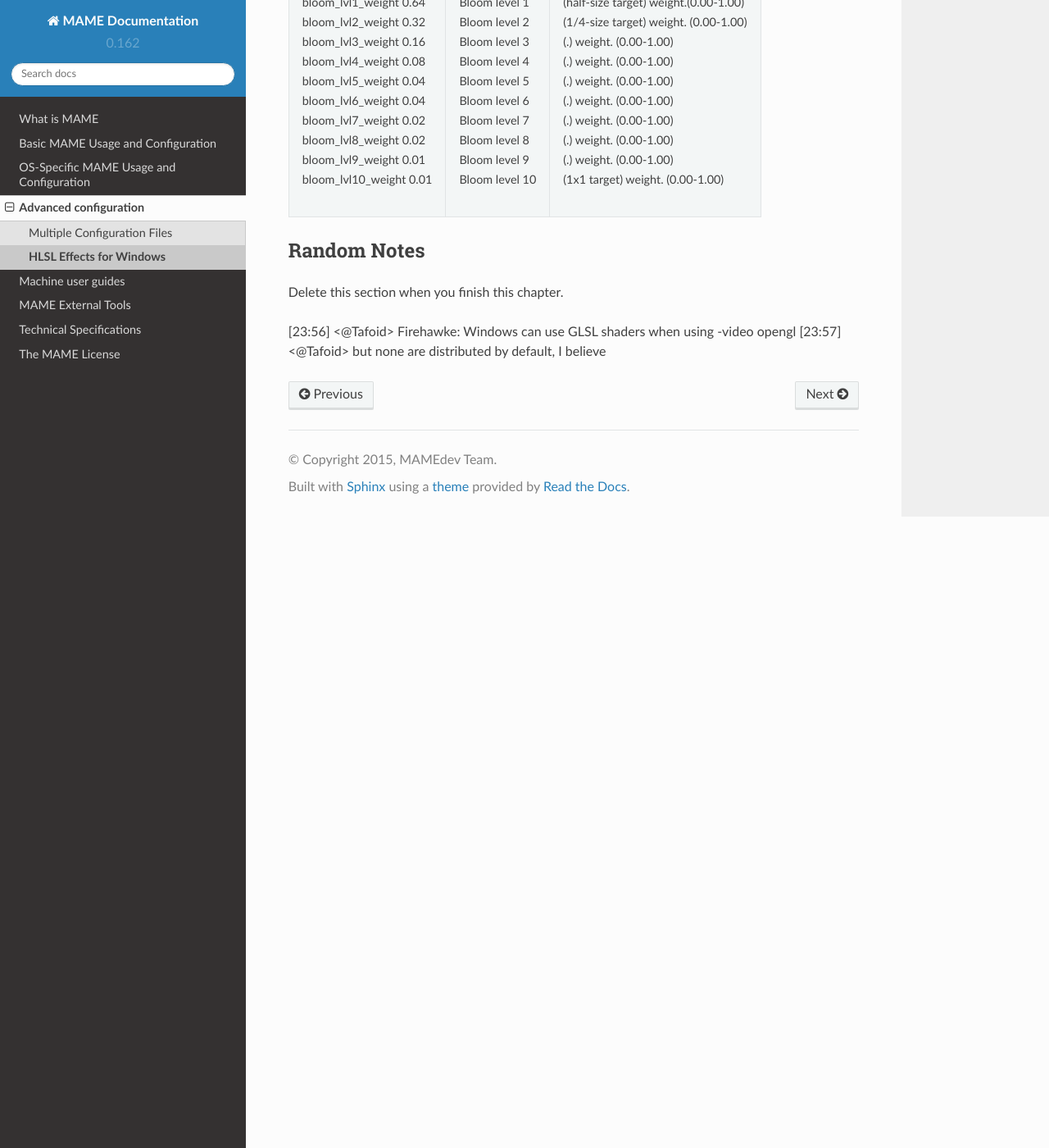
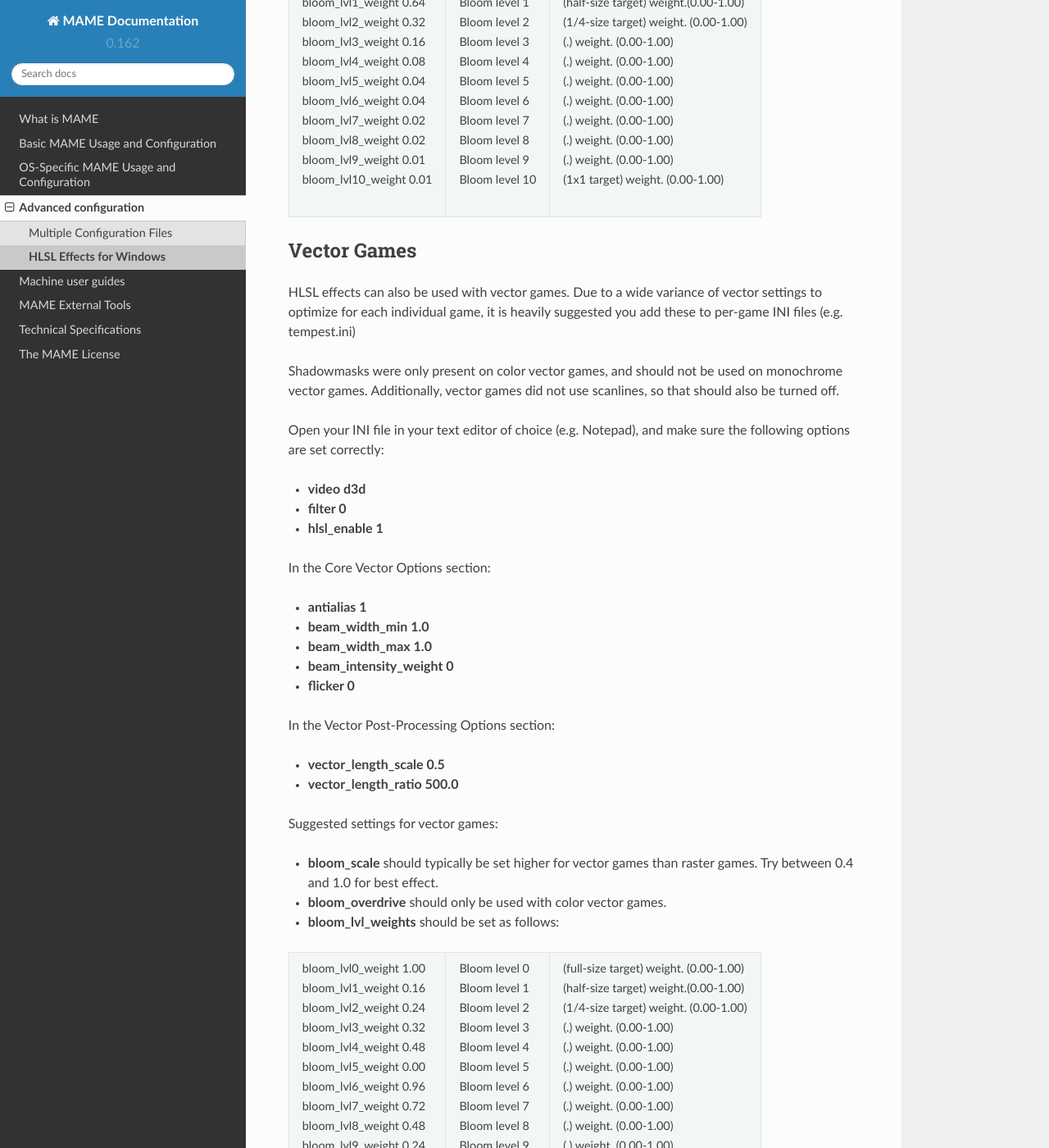
Before and after one commit to mamedev/docs, a Sphinx documentation site: the page built from source/advanced/hlsl.rst, in a window 1280 px wide and 1400 px high, scrolled down 7465 px. Shown: the whole window at 82% size. Built offline with Sphinx 7.4.7 and the Read the Docs theme 2.0.0, drawn with Linux system fonts in a browser that asks for light colours; some of the changed text lies outside the part shown.

Commit message:
HLSL
Completed HLSL documentation.

```diff
--- a/source/advanced/hlsl.rst
+++ b/source/advanced/hlsl.rst
@@ -248,9 +248,53 @@ Configuration Settings
 | | bloom_lvl10_weight    0.01  | | Bloom level 10 | | (1x1 target) weight.  (0.00-1.00)       |
 +-------------------------------+------------------+-------------------------------------------+
 
-Random Notes
+
+Vector Games
 ------------
-Delete this section when you finish this chapter.
 
-[23:56] <@Tafoid> Firehawke:  Windows can use GLSL shaders when using -video opengl
-[23:57] <@Tafoid> but none are distributed by default, I believe
+HLSL effects can also be used with vector games. Due to a wide variance of vector settings to optimize for each individual game, it is heavily suggested you add these to per-game INI files (e.g. tempest.ini)
+
+Shadowmasks were only present on color vector games, and should not be used on monochrome vector games. Additionally, vector games did not use scanlines, so that should also be turned off.
+
+Open your INI file in your text editor of choice (e.g. Notepad), and make sure the following options are set correctly:
+
+* **video d3d**
+* **filter 0**
+* **hlsl_enable 1**
+
+In the Core Vector Options section:
+
+* **antialias 1**
+* **beam_width_min 1.0**
+* **beam_width_max 1.0**
+* **beam_intensity_weight 0**
+* **flicker 0**
+
+In the Vector Post-Processing Options section:
+
+* **vector_length_scale 0.5**
+* **vector_length_ratio 500.0**
+
+Suggested settings for vector games:
+
+* **bloom_scale** should typically be set higher for vector games than raster games. Try between 0.4 and 1.0 for best effect.
+* **bloom_overdrive** should only be used with color vector games.
+
+* **bloom_lvl_weights** should be set as follows:
+
++-------------------------------+------------------+-------------------------------------------+
+| | bloom_lvl0_weight     1.00  | | Bloom level 0  | | (full-size target) weight. (0.00-1.00)  |
+| | bloom_lvl1_weight     0.16  | | Bloom level 1  | | (half-size target) weight.(0.00-1.00)   |
+| | bloom_lvl2_weight     0.24  | | Bloom level 2  | | (1/4-size target) weight. (0.00-1.00)   |
+| | bloom_lvl3_weight     0.32  | | Bloom level 3  | | (.) weight.  (0.00-1.00)                |
+| | bloom_lvl4_weight     0.48  | | Bloom level 4  | | (.) weight.  (0.00-1.00)                |
+| | bloom_lvl5_weight     0.00  | | Bloom level 5  | | (.) weight.  (0.00-1.00)                |
+| | bloom_lvl6_weight     0.96  | | Bloom level 6  | | (.) weight.  (0.00-1.00)                |
+| | bloom_lvl7_weight     0.72  | | Bloom level 7  | | (.) weight.  (0.00-1.00)                |
+| | bloom_lvl8_weight     0.48  | | Bloom level 8  | | (.) weight.  (0.00-1.00)                |
+| | bloom_lvl9_weight     0.24  | | Bloom level 9  | | (.) weight.  (0.00-1.00)                |
+| | bloom_lvl10_weight    0.12  | | Bloom level 10 | | (1x1 target) weight.  (0.00-1.00)       |
++-------------------------------+------------------+-------------------------------------------+
+
+
+Todo: Go over all of this again with a fine-tooth comb, find any missed errors and correct.
```
